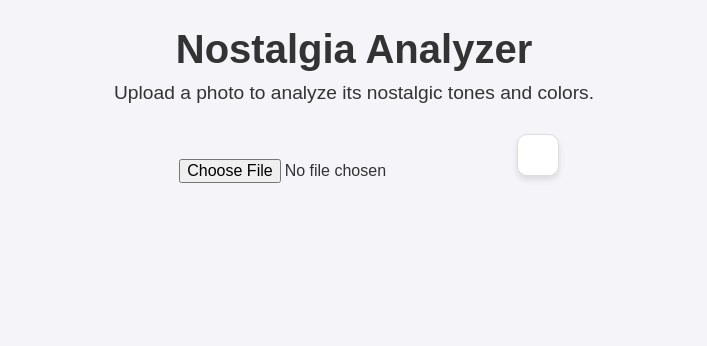
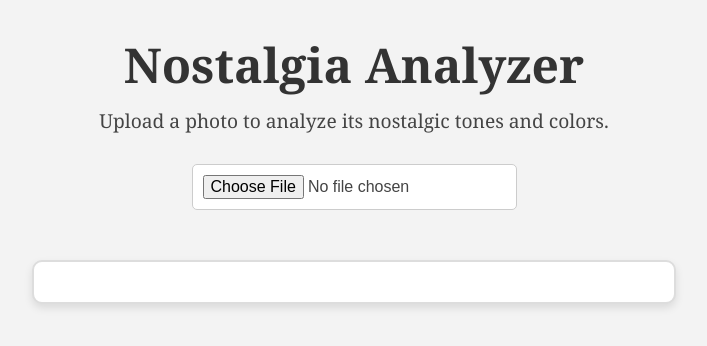
Before and after one commit to saegerter1982/nostalgia-analyzer, a plain HTML site: page index.html in a window 1280 px wide. Shown: the whole page, without its empty margins (286-993 px from the left). Drawn offline with Linux system fonts and the light colour scheme.

Commit message:
Update styles.css

```diff
--- a/styles.css
+++ b/styles.css
@@ -1,14 +1,14 @@
-/* Estilos básicos */
 body {
-    font-family: Arial, sans-serif;
-    background-color: #f4f4f9;
-    color: #333;
+    font-family: 'Georgia', serif;
+    background-color: #f3f3f3;
+    color: #444;
     text-align: center;
     margin: 20px;
 }
 
 h1 {
-    font-size: 2.5em;
+    font-size: 3em;
+    color: #333;
     margin-bottom: 10px;
 }
 
@@ -21,22 +21,21 @@ input[type="file"] {
     margin: 20px;
     padding: 10px;
     font-size: 1em;
-}
-
-canvas {
-    margin-top: 20px;
-    max-width: 400px;
-    margin-left: auto;
-    margin-right: auto;
-    display: block;
+    border: 1px solid #ccc;
+    border-radius: 5px;
+    background-color: #fff;
+    cursor: pointer;
 }
 
 #result {
-    margin-top: 20px;
+    margin-top: 30px;
     padding: 20px;
     background-color: #fff;
-    border: 1px solid #ddd;
+    border: 2px solid #ddd;
     border-radius: 10px;
-    display: inline-block;
-    box-shadow: 0 4px 6px rgba(0, 0, 0, 0.1);
+    box-shadow: 0 4px 8px rgba(0, 0, 0, 0.1);
+    max-width: 600px;
+    margin-left: auto;
+    margin-right: auto;
+    text-align: left;
 }
```
